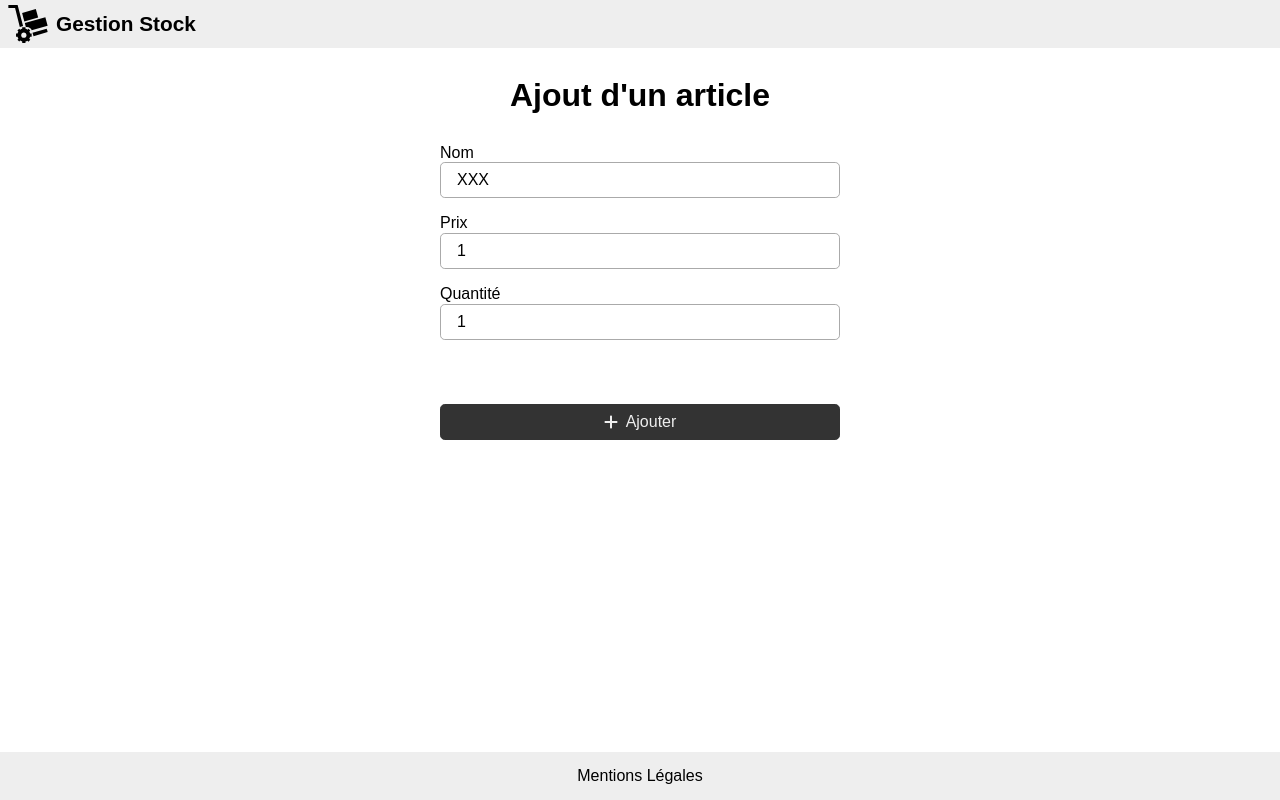
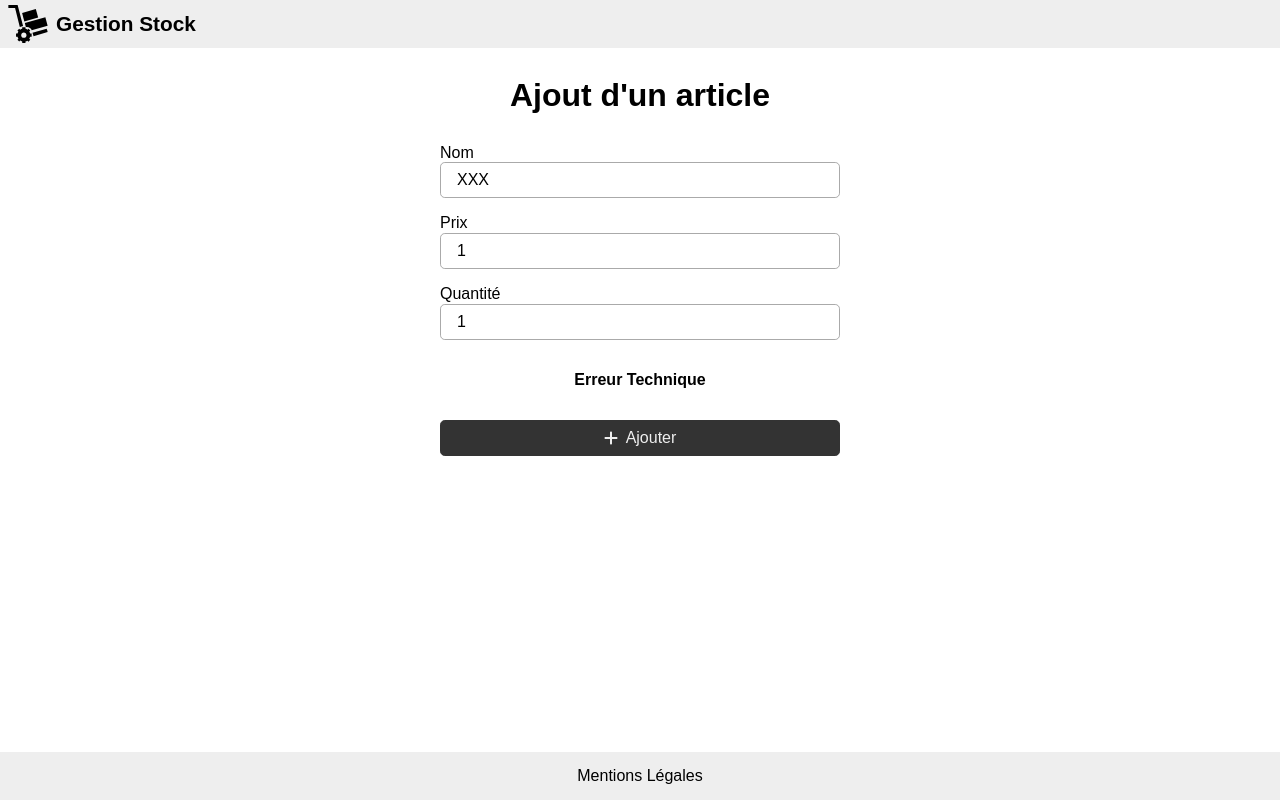
Before and after one commit to jlg-formation/tjs-april-2023, a React (Vite) app in the folder front/: page /stock/add in a window 1280 px wide. Built offline with nearby package versions, Linux system fonts and the light colour scheme.

Commit message:
dev: error in form

```diff
--- a/front/src/scss/form.scss
+++ b/front/src/scss/form.scss
@@ -17,7 +17,11 @@ form {
     }
   }
 
-  button {
-    margin-top: 3em;
+  div.error {
+    height: 3em;
+    display: flex;
+    align-items: center;
+    justify-content: center;
+    font-weight: bold;
   }
 }
--- a/front/src/stock/routes/AddRoute.tsx
+++ b/front/src/stock/routes/AddRoute.tsx
@@ -12,6 +12,7 @@ const AddRoute = () => {
   const [qty, setQty] = useState(1)
 
   const [isSubmitting, setIsSubmitting] = useState(false)
+  const [errorMsg, setErrorMsg] = useState('Erreur Technique')
 
   const navigate = useNavigate()
   const { add, refresh } = useArticleStore()
@@ -49,6 +50,7 @@ const AddRoute = () => {
             onChange={handleInput(setQty, 'number')}
           />
         </label>
+        <div className="error">{errorMsg}</div>
         <button className="primary" disabled={isSubmitting}>
           <FontAwesomeIcon
             icon={isSubmitting ? faCircleNotch : faPlus}
```
